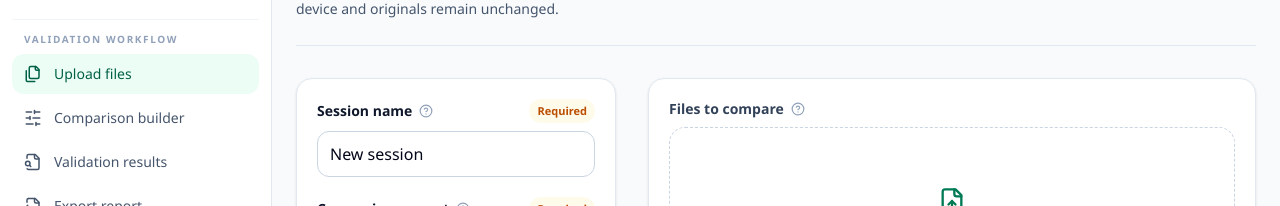
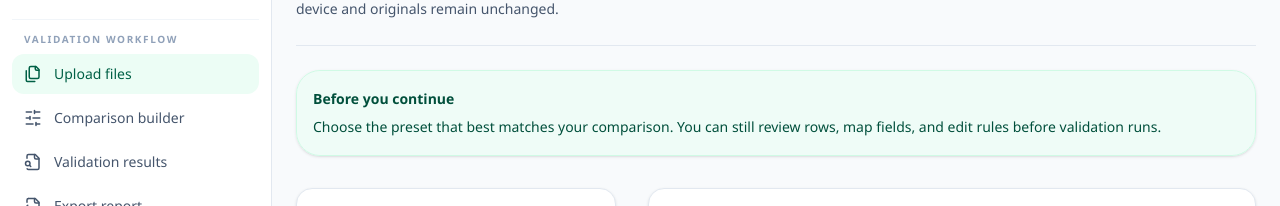
Before and after one commit to xKurty06/clario, a React (Vite) app in the folder frontend/: page /upload in a window 1280 px wide. Shown: the part 143-349 px from the top of the page. Built offline with nearby package versions, Linux system fonts and the light colour scheme; no server answers.

Commit message:
fix: add plain upload guidance

```diff
--- a/frontend/src/pages/UploadFilesPage.tsx
+++ b/frontend/src/pages/UploadFilesPage.tsx
@@ -108,6 +108,10 @@ export function UploadFilesPage() {
         title="Choose comparison files"
         description="Select a comparison preset and local spreadsheets. Files are processed on this device and originals remain unchanged."
       />
+      <div className="mt-6 rounded-3xl border border-emerald-100 bg-emerald-50/70 p-4 text-sm leading-6 text-emerald-900 shadow-sm">
+        <p className="font-semibold">Before you continue</p>
+        <p className="mt-1">Choose the preset that best matches your comparison. You can still review rows, map fields, and edit rules before validation runs.</p>
+      </div>
       <div className="grid items-start gap-8 pt-8 xl:grid-cols-[320px_minmax(0,1fr)]">
         <section className={`${uploadCardClass} self-start space-y-5`}>
           <div>
```
